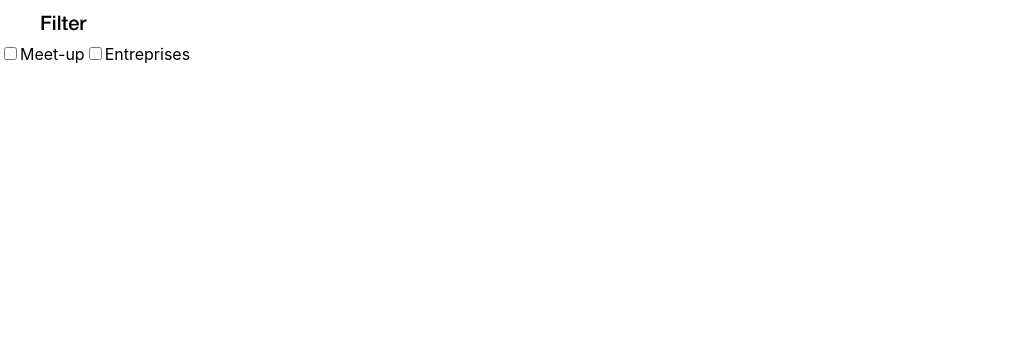
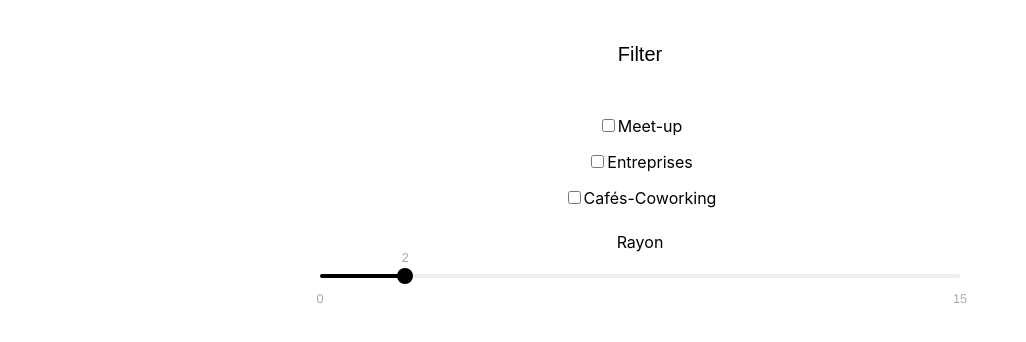
Before and after one commit to WildCodeSchool/Paris-0919-P2-Job-meetup, a React (Create React App) app in the folder breakit/: page / in a window 1280 px wide. Shown: the top 342 px of the page, without its empty margins (0-1026 px from the left). Built offline with nearby package versions, Linux system fonts and the light colour scheme.

Commit message:
modifications css checkbox/button

```diff
--- a/breakit/package.json
+++ b/breakit/package.json
@@ -5,6 +5,7 @@
   "dependencies": {
     "react": "^16.10.2",
     "react-dom": "^16.10.2",
+    "react-input-range": "^1.3.0",
     "react-scripts": "3.2.0"
   },
   "scripts": {
--- a/breakit/src/components/Filter.css
+++ b/breakit/src/components/Filter.css
@@ -3,25 +3,61 @@
     src: url("../components/fonts/HelveticaNeue_Medium.ttf")
 }
 
+.filter{
+    width:50%;
+    margin: auto;
+    text-align: center;
+
+
+}
+
+.buttonfilter{
+
+    display: flex;
+    justify-content: center;
+    margin: 5%;
+}
+
+button{
+
+    width: auto;
+    background: white;
+    color: black;
+    border:none;
+    border-radius: 10px;
+    height: 2.2em;
+    padding: 0em 2em;
+    font-size: 20px;
 
 
 
-button {
-    align-items: center;
-    font-family: "HelveticaNeue_Medium", "sans-serif";
-    font-size: 20px;
-    background: #ffffff;
-    border: none;
-    border-radius: 10px;
-    color: black;
-    display: flex;
-    height: 2.2em;
-    padding: 0em 2em;
-    margin-right: 2em;
-    text-align: center;
-    width: auto;
 }
 
-.checkBox {
-    display: block;
+form{
+    display: flex;
+    flex-direction: column;
 }
+
+.check-meet-up, .check-entreprise, .check-cowork{
+    margin: 1vh;
+}
+
+
+
+
+
+ /* RANGE SECTION  */
+
+
+.range p{
+    text-align: center;
+}
+
+.range .input-range__track--active{
+    background: black;
+}
+
+.range .input-range__slider{
+    background: black;
+    border: black;
+}
--- a/breakit/src/components/Filter.js
+++ b/breakit/src/components/Filter.js
@@ -1,10 +1,12 @@
 import React from "react"
+import InputRange from "react-input-range";
+import 'react-input-range/lib/css/index.css'
 import './Filter.css'
-
 class Filter extends React.Component {
 
     state = {
-        openFilter: false
+        openFilter: false,
+        value: 2
     }
 
     render() {
@@ -20,16 +22,36 @@ class Filter extends React.Component {
                     >Filter</button>
                 </div>
                 <form className="checkBox">
+                    <div className="check-meet-up">
                         <label>
                             <input type="checkbox" value="Meet-up" ></input>
                             Meet-up
                         </label>
+                    </div>
+                    <div className="check-entreprise">
                         <label>
                             <input type="checkbox" value="Entreprises" ></input>
                             Entreprises
                         </label>
+                    </div>
+                    <div className="check-cowork">
+                        <label>
+                            <input type="checkbox" value="Cafés-Coworking" ></input>
+                            Cafés-Coworking
+                        </label>
+                    </div>
+                    <div className="range">
+                        <p>Rayon</p>
+                        <InputRange
+                            maxValue={15}
+                            minValue={0}
+                            value={this.state.value}
+                            onChange={value => this.setState({ value })} />
+                    </div>
                 </form>
-            </div>
+
+
+            </div >
         )
     }
 }
```
Also changed, not shown: 1 other file (tests, documents, lock files or other folders). Lines whose indentation alone changed are shown as unchanged.
